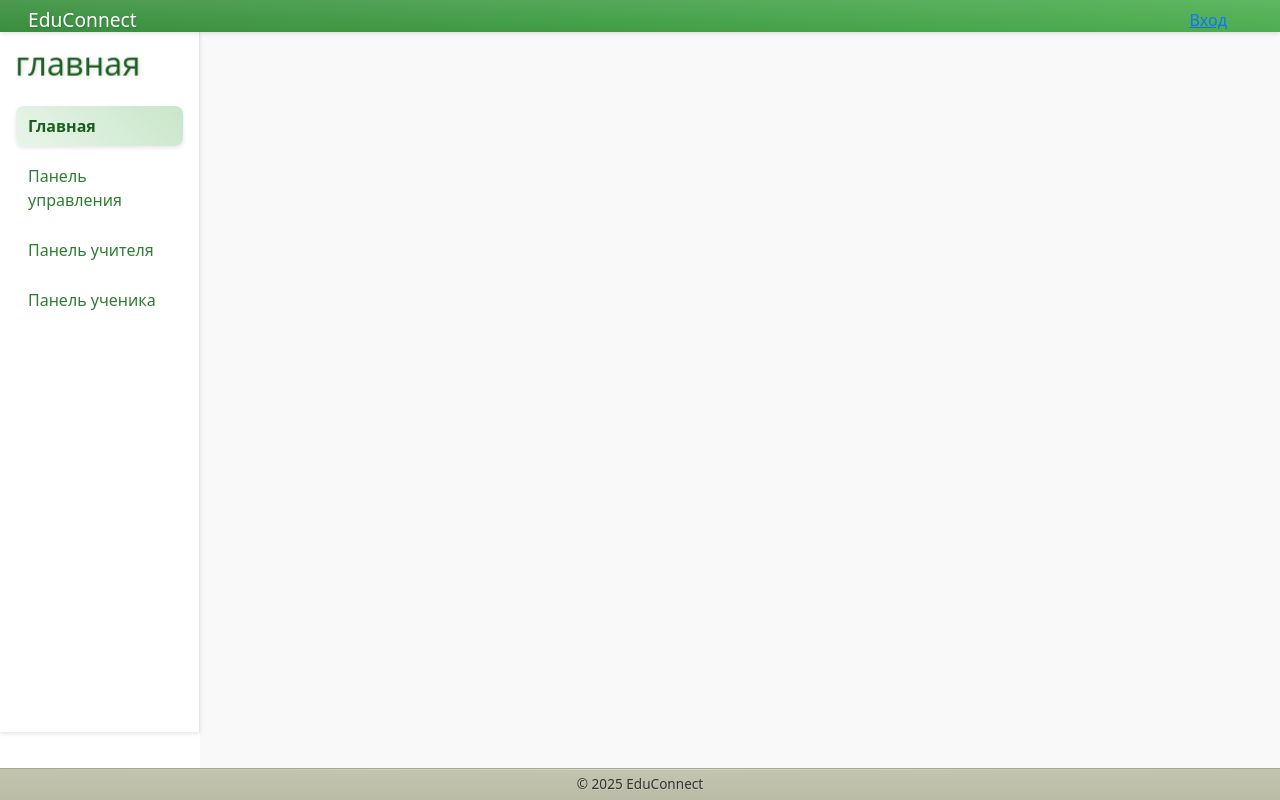
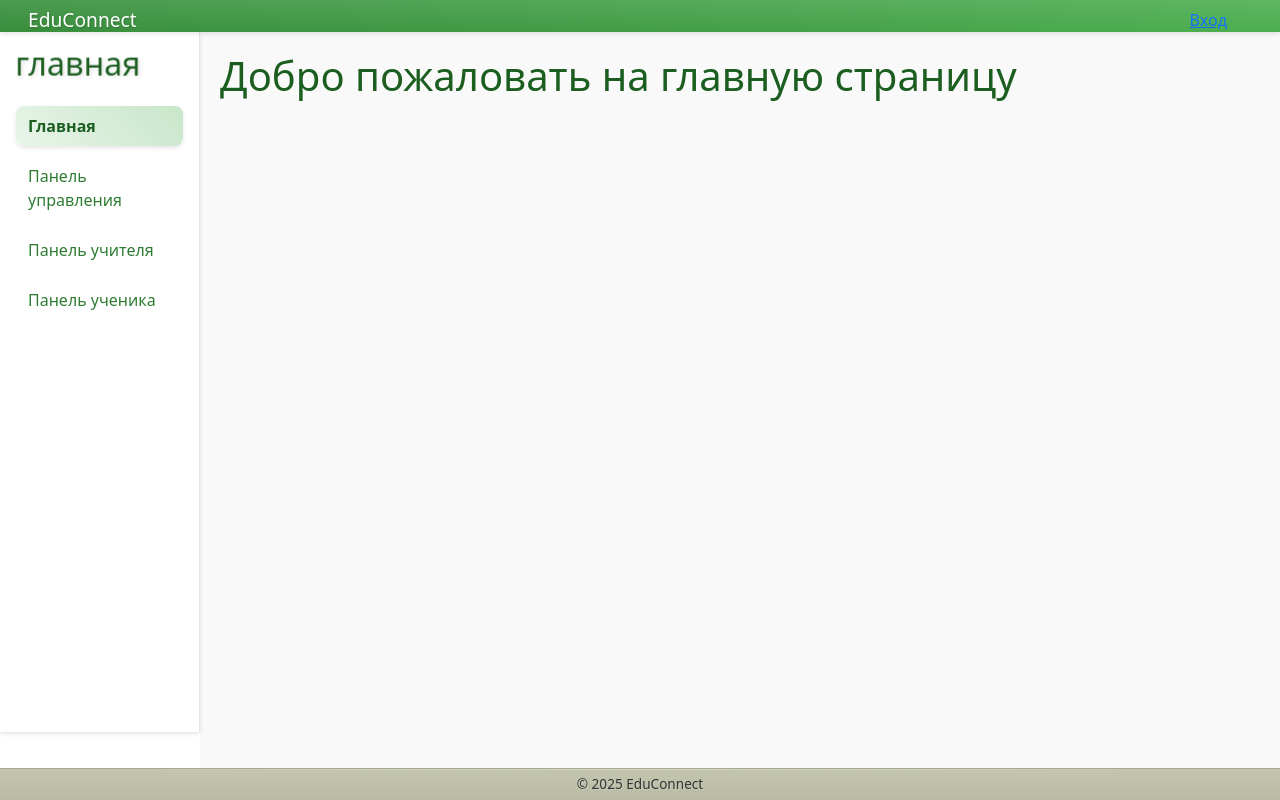
Before and after one commit to Alex-L-K-free/EduConnect, a React (Create React App) app in the folder educonnect/frontend/: page / in a window 1280 px wide. Built offline with nearby package versions, Linux system fonts and the light colour scheme.

Commit message:
регистрация учителя (перемещение)

```diff
--- a/educonnect/frontend/src/components/HomePage.js
+++ b/educonnect/frontend/src/components/HomePage.js
@@ -7,7 +7,7 @@ const HomePage = () => {
     <div className="home-page">
       <Sidebar activePage="home" />
       {/* <div className="main-content"> */}
-        {/* <h1>Добро пожаловать на главную страницу</h1> */}
+        <h1>Добро пожаловать на главную страницу</h1>
         {/* Добавьте функционал для главной страницы */}
       {/* </div> */}
     </div>
```
